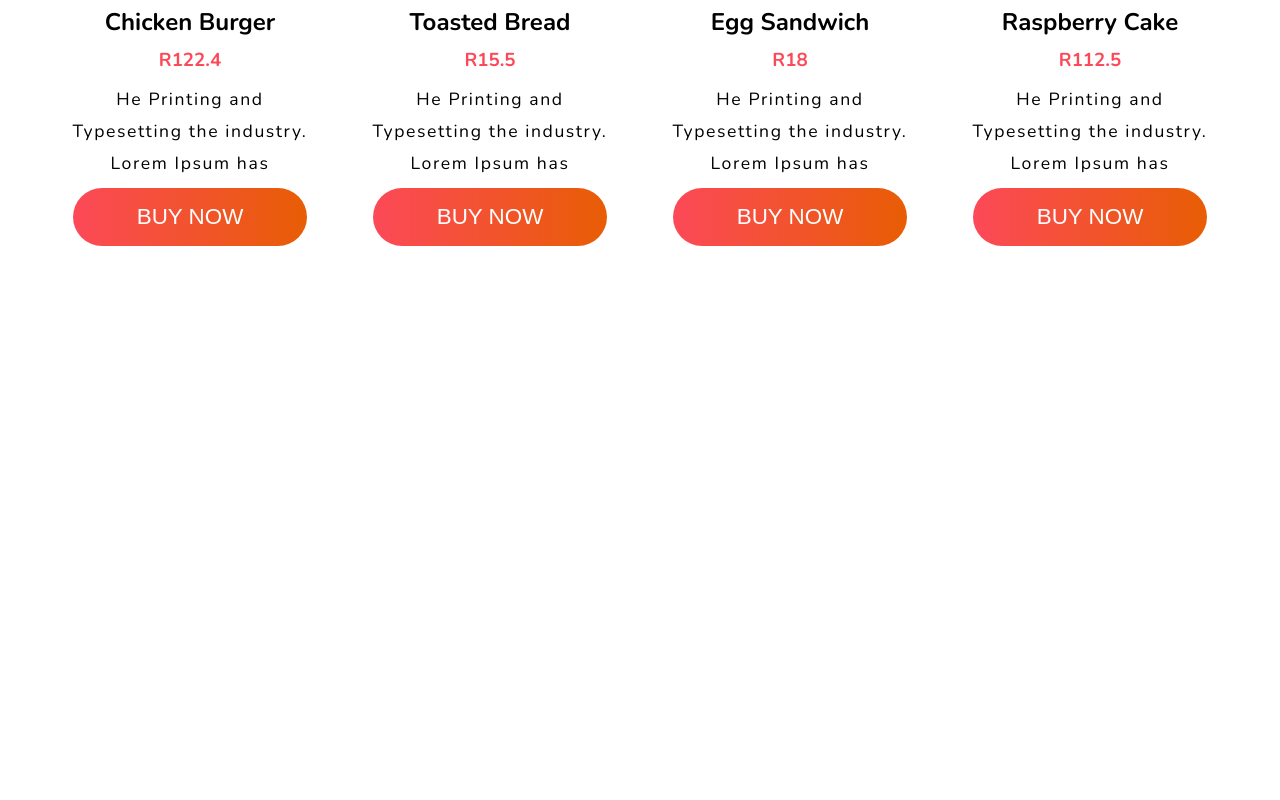
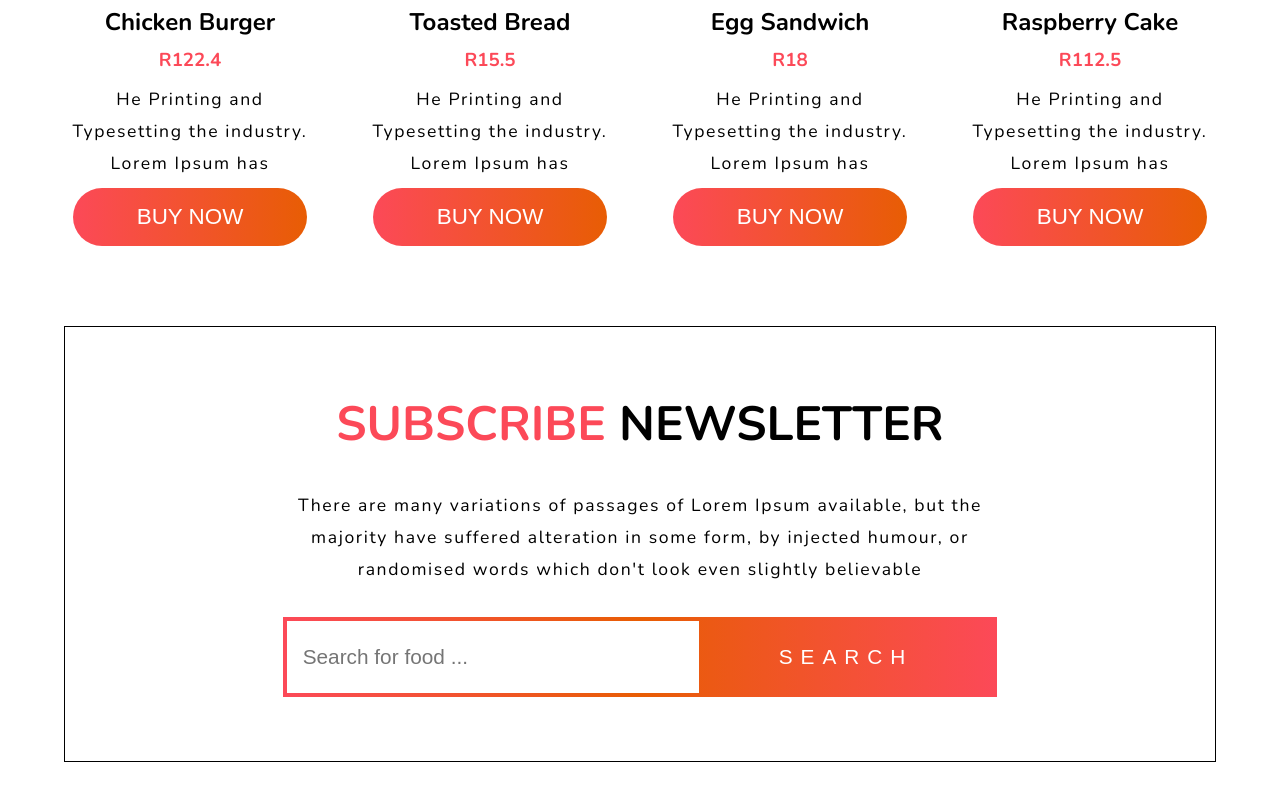
Before and after one commit to lacherv/food-app, a React (Create React App) app: page / in a window 1280 px wide. Shown: the part 3048-3848 px from the top of the page. Before the commit the page ends 3374 px from the top, so only its background shows below. Built offline with nearby package versions, Linux system fonts and the light colour scheme.

Commit message:
Newsletter section

```diff
--- a/src/components/Newsletter.jsx
+++ b/src/components/Newsletter.jsx
@@ -1,9 +1,23 @@
 import React from 'react'
+import { StyledLetter } from './styles/Newsletter.styled'
 
 export default function Newsletter() {
   return (
-    <div>
-
-    </div>
+    <StyledLetter id="newsletter">
+      <div className="title">
+        <h1>
+          <span>Subscribe</span> Newsletter
+        </h1>
+        <p>
+        There are many variations of passages of Lorem Ipsum available,
+        but the majority have suffered alteration in some form, by injected humour, or
+        randomised words which don't look even slightly believable
+        </p>
+      </div>
+      <div className="container">
+        <input type="text" placeholder="Search for food ..." />
+        <button>Search</button>
+      </div>
+    </StyledLetter>
   )
 }
--- a/src/components/Products.jsx
+++ b/src/components/Products.jsx
@@ -30,7 +30,7 @@
     },
   ];
   return (
-    <StyledProducts>
+    <StyledProducts id="products">
       <div className='title'>
         <h1>
           <span>Favourite</span> All the time!
--- /dev/null
+++ b/src/components/styles/Newsletter.styled.jsx
@@ -0,0 +1,58 @@
+import styled from "styled-components";
+import { TitleStyles } from "./Reusable.styled";
+
+export const StyledLetter = styled.section`
+  border: 0.01rem solid black;
+  padding: 4rem;
+  display: flex;
+  flex-direction: column;
+  gap: 2rem;
+  align-items: center;
+  ${TitleStyles};
+  .container {
+    background: linear-gradient(to right, #fc4958, #e85d04, #fc4958);
+    padding: 0.3vw;
+    input {
+      border: none;
+      padding: 1.5rem 8rem 1.5rem 1rem;
+      font-size: 1.3rem;
+      &:focus {
+        outline: none;
+      }
+    }
+    button {
+      padding: 1rem 5rem;
+      background-color: transparent;
+      border: none;
+      font-size: 1.3rem;
+      color: white;
+      text-transform: uppercase;
+      letter-spacing: 0.5rem;
+      transition: 0.3s ease-in-out;
+      cursor: pointer;
+      &:hover {
+        letter-spacing: 0.6rem;
+        padding: 1rem 4.7rem;
+      }
+    }
+  }
+  @media screen and (min-width: 260px) and (max-width: 1080px) {
+    .container {
+      padding: 0.8rem;
+      border-radius: 0.5rem;
+      input {
+        width: 75vw;
+        padding: 0.5rem;
+        border-radius: 0.5rem;
+      }
+      button {
+        margin-top: 0.5rem;
+        width: 100%;
+        padding: 0.5rem;
+        &:hover {
+          padding: 0.5rem 1rem;
+        }
+      }
+    }
+  }
+`;
```
